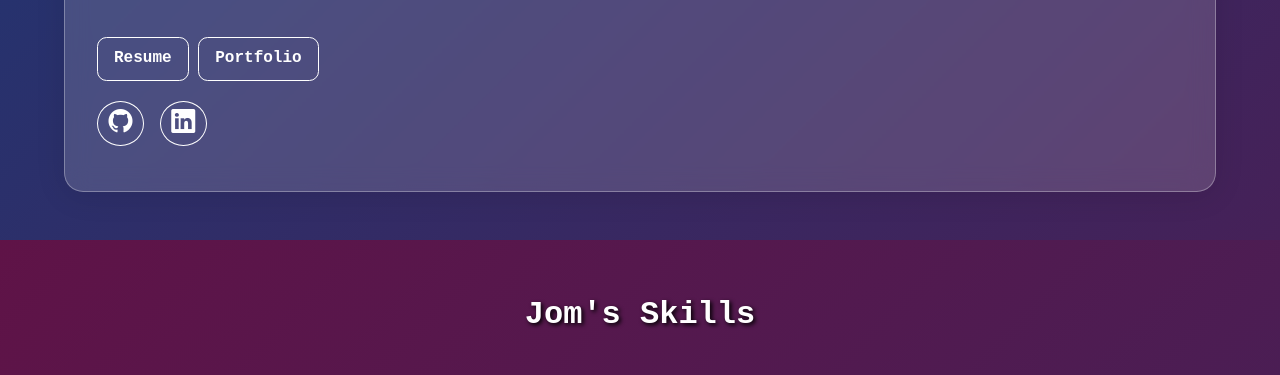
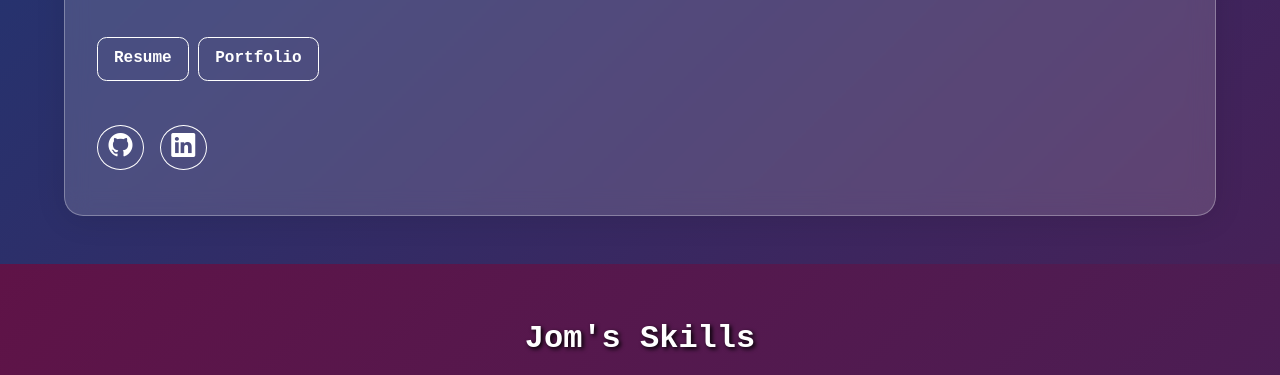
Before and after one commit to m0j90/jomsportfolio, a plain HTML site: page index.html in a window 1280 px wide. Shown: the part 425-800 px from the top of the page. Drawn offline with nearby package versions, Linux system fonts and the light colour scheme.

Commit message:
Adjust margin for button container div
Updated margin spacing for button container.

```diff
--- a/index.html
+++ b/index.html
@@ -50,7 +50,7 @@
                         <button class="mt-4">Resume</button>
                         <button class="mt-4"><a href="#portfolio">Portfolio</a></button>
 
-                        <div class="d-flex flex-wrap mt-4 gap-3">
+                        <div class="d-flex flex-wrap mt-5 gap-3">
                             <a href="https://github.com/m0j90" target="_blank"><i class="bi bi-github"></i></a>
                             <a href="#" target="_blank"><i class="bi bi-linkedin"></i></a>
                         </div>
```
